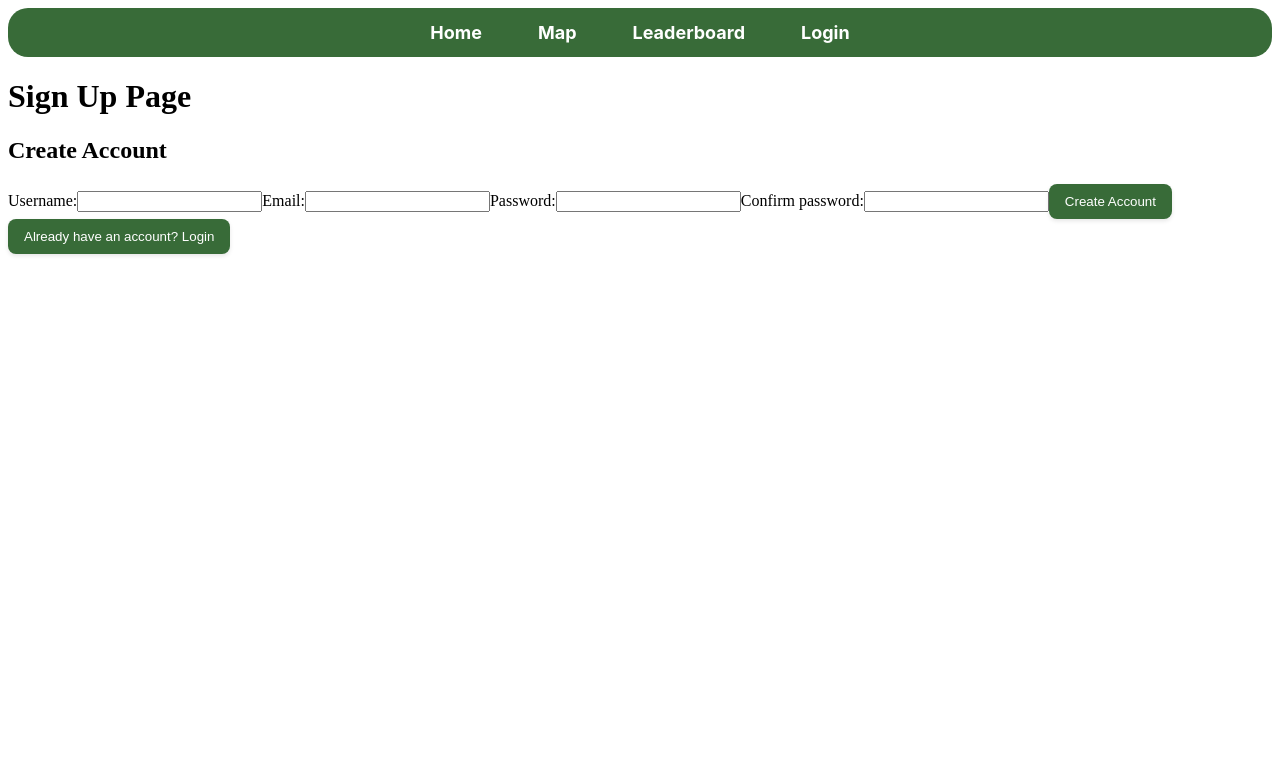
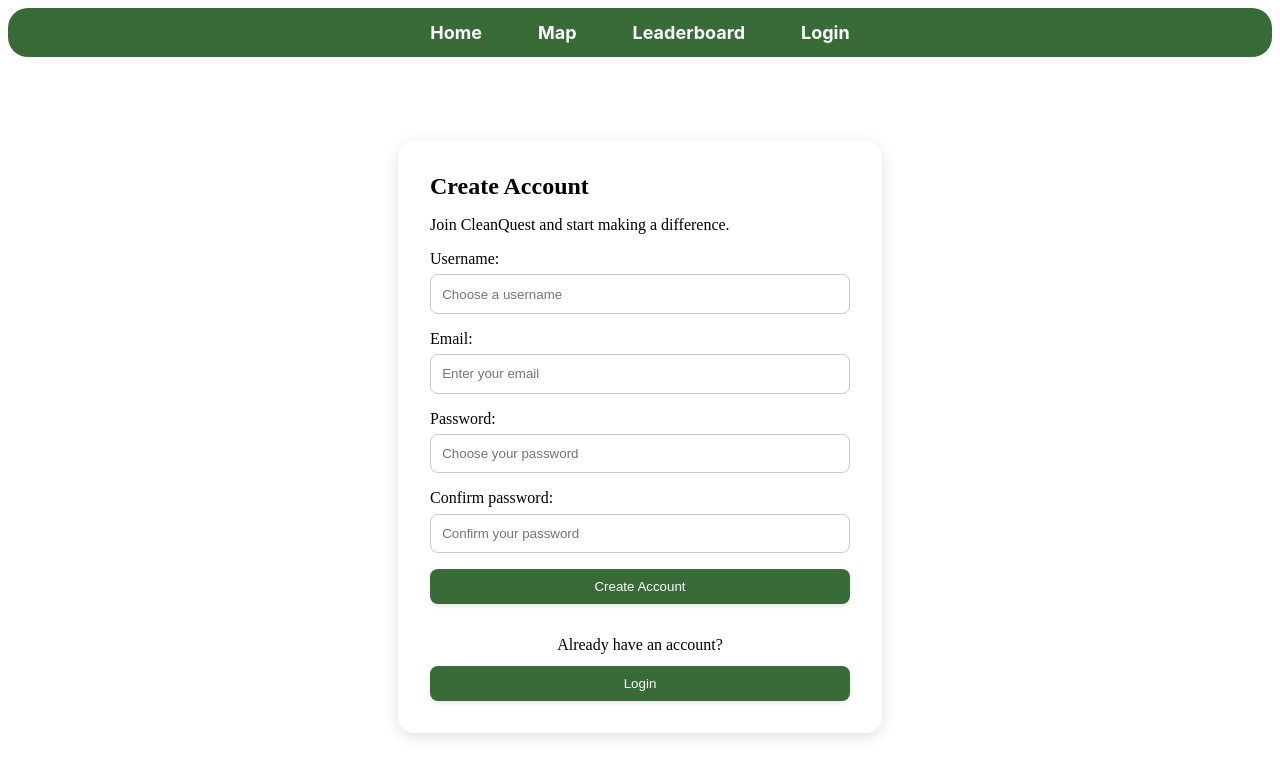
Before and after one commit to andrinanisbet/cleanquest, a React (Vite) app in the folder client/: page /signup in a window 1280 px wide. Shown: the top 778 px of the page. Built offline with nearby package versions, Linux system fonts and the light colour scheme.

Commit message:
Refactor signup page styling

```diff
--- a/client/src/pages/signupPage/signupPage.jsx
+++ b/client/src/pages/signupPage/signupPage.jsx
@@ -1,6 +1,7 @@
 import { useState } from "react";
 import { useNavigate } from "react-router-dom";
 import Button from "../../components/Button/Button";
+import styles from "./signupPage.module.css";
 
 
 export default function SignupPage () {
@@ -33,12 +34,15 @@ export default function SignupPage () {
     }
 
     return (
-        <div>
-            <h1>Sign Up Page</h1>
-            <h2>Create Account</h2>
+        <div className={styles.signupPage}>
+            <section className={styles.signupCard}>
+                <h1>Create Account</h1>
+                <p>Join CleanQuest and start making a difference.</p>
                 <label>
                     Username:
-                <input name="usernameInput"
+                    <input
+                    name="usernameInput"
+                    placeholder="Choose a username"
                     value={username}
                     onChange={(event) => {
                         setUsername(event.target.value)
@@ -46,7 +50,10 @@ export default function SignupPage () {
                 </label>
                 <label>
                     Email:
-                <input name="emailInput"
+                    <input
+                    type="email"
+                    name="emailInput"
+                    placeholder="Enter your email"
                     value={email}
                     onChange={(event) => {
                         setEmail(event.target.value)
@@ -54,7 +61,9 @@ export default function SignupPage () {
                 </label>
                 <label>
                     Password:
-                <input name="passwordInput"
+                    <input
+                    name="passwordInput"
+                    placeholder="Choose your password"
                     type="password"
                     value={password}
                     onChange={(event) => {
@@ -63,26 +72,36 @@ export default function SignupPage () {
                 </label>
                 <label>
                     Confirm password:
-                <input name="confirmPasswordInput"
+                    <input
+                    name="confirmPasswordInput"
+                    placeholder="Confirm your password"
                     type="password"
                     value={confirmPassword}
                     onChange={(event) => {
                         setConfirmPassword(event.target.value)
                     }} />
                 </label>
-            <Button onClick={handleCreateAccount}>
+                <Button
+                    className={styles.signupButton}
+                    onClick={handleCreateAccount}
+                >
                     Create Account
                 </Button>
-            <Button onClick={() => navigate("/login")}>
-                Already have an account? Login
+                <div className={styles.signupSection}>
+                    <p>Already have an account?</p>
+                    <Button
+                    className={styles.loginButton}
+                    onClick={() => navigate("/login")}>
+                        Login
                     </Button>
-            {
-                signupMessage ? (
-                    <p>{signupMessage}</p>
-                ) : null
-            }
+                </div>
 
-
+                {signupMessage && (
+                    <p className={styles.errorMessage}>
+                        {signupMessage}
+                    </p>
+               )}
+            </section>
 
         </div>
     )
--- /dev/null
+++ b/client/src/pages/signupPage/signupPage.module.css
@@ -0,0 +1,59 @@
+.signupPage {
+    min-height: calc(100vh - 80px);
+    display: flex;
+    justify-content: center;
+    align-items: center;
+}
+
+.signupCard {
+    width: 100%;
+    max-width: 420px;
+    padding: 2rem;
+    border-radius: 16px;
+    background-color: white;
+    box-shadow: 0 4px 16px rgba(0, 0, 0, 0.12);
+    display: flex;
+    flex-direction: column;
+    gap: 1rem;
+}
+
+.signupCard h1 {
+    margin: 0;
+}
+
+.signupCard p {
+    margin: 0;
+}
+
+.signupCard label {
+    display: flex;
+    flex-direction: column;
+}
+
+.signupCard input {
+    margin-top: 0.4rem;
+    padding: 0.7rem;
+    border-radius: 8px;
+    border: 1px solid #ccc;
+}
+
+.signupButton {
+    width: 100%;
+}
+
+.loginButton {
+    width: 100%;
+}
+
+.signupSection {
+    text-align: center;
+    margin-top: 1rem;
+    display: flex;
+    flex-direction: column;
+    gap: 0.75rem;
+}
+
+.errorMessage {
+    color: #c62828;
+    font-size: 0.9rem;
+}
```
Lines whose indentation alone changed are shown as unchanged.
